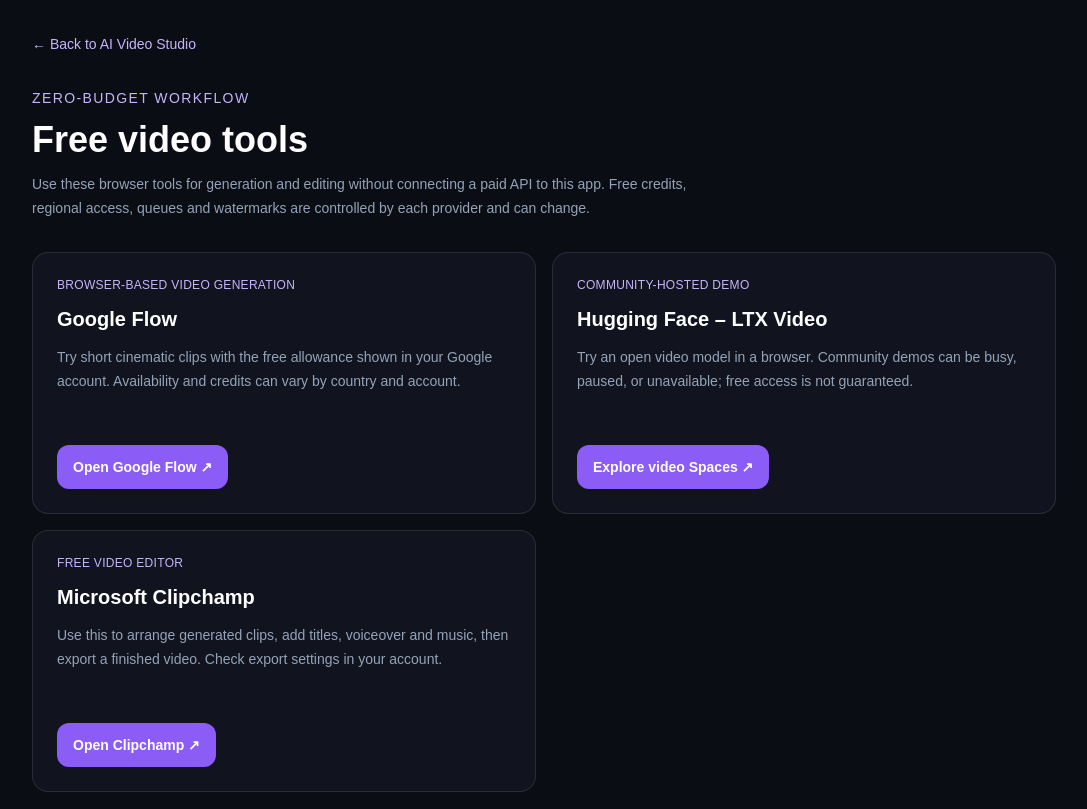
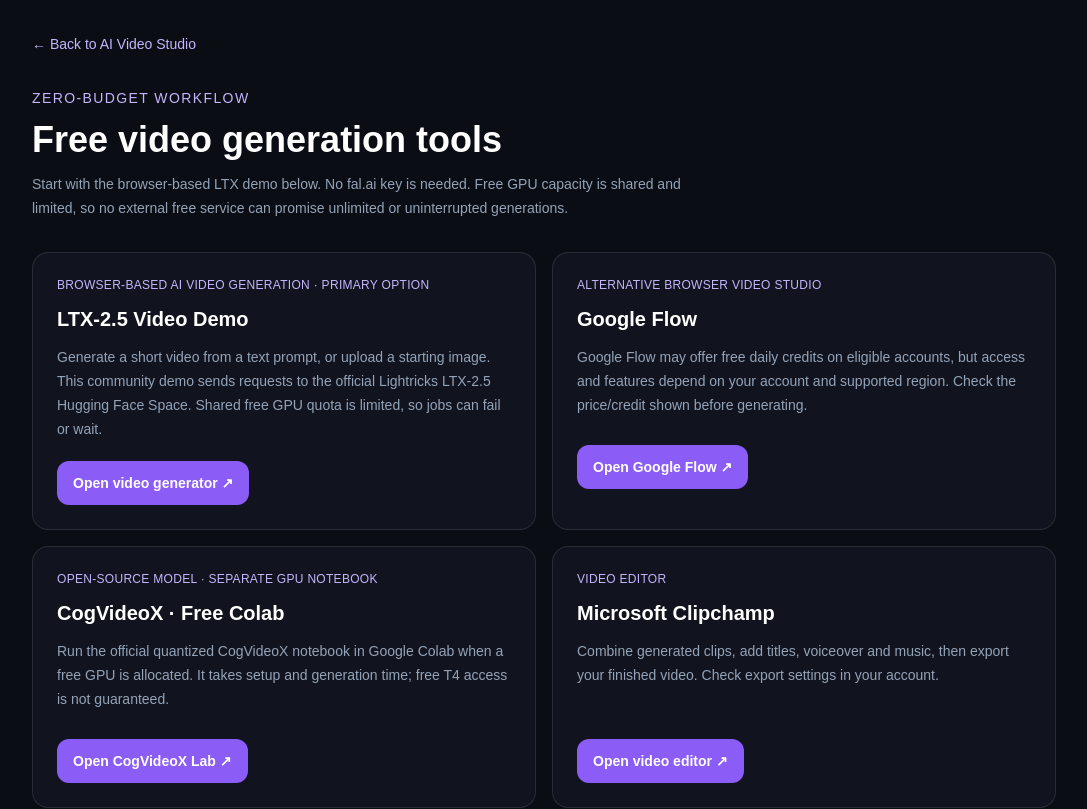
Before and after one commit to Toolnova1/AI-Video-Studio, a Next.js app: page /free-tools in a window 1280 px wide. Shown: the top 809 px of the page, without its empty margins (96-1183 px from the left). Built offline with nearby package versions, Linux system fonts and the light colour scheme.

Commit message:
Make free video generation options directly usable

```diff
--- a/app/free-tools/page.tsx
+++ b/app/free-tools/page.tsx
@@ -2,25 +2,33 @@ import Link from "next/link";
 
 const tools = [
   {
+    name: "LTX-2.5 Video Demo",
+    type: "Browser-based AI video generation · primary option",
+    detail: "Generate a short video from a text prompt, or upload a starting image. This community demo sends requests to the official Lightricks LTX-2.5 Hugging Face Space. Shared free GPU quota is limited, so jobs can fail or wait.",
+    href: "https://arpitkgoyal-ltx-2-5-demo.static.hf.space/index.html",
+    action: "Open video generator"
+  },
+  {
     name: "Google Flow",
-    type: "Browser-based video generation",
-    detail: "Try short cinematic clips with the free allowance shown in your Google account. Availability and credits can vary by country and account.",
+    type: "Alternative browser video studio",
+    detail: "Google Flow may offer free daily credits on eligible accounts, but access and features depend on your account and supported region. Check the price/credit shown before generating.",
     href: "https://labs.google/fx/tools/flow",
     action: "Open Google Flow"
   },
   {
-    name: "Hugging Face – LTX Video",
-    type: "Community-hosted demo",
-    detail: "Try an open video model in a browser. Community demos can be busy, paused, or unavailable; free access is not guaranteed.",
-    href: "https://huggingface.co/spaces",
-    action: "Explore video Spaces"
+    name: "CogVideoX · Free Colab",
+    type: "Open-source model · separate GPU notebook",
+    detail: "Run the official quantized CogVideoX notebook in Google Colab when a free GPU is allocated. It takes setup and generation time; free T4 access is not guaranteed.",
+    href: "/free-gpu",
+    action: "Open CogVideoX Lab",
+    internal: true
   },
   {
     name: "Microsoft Clipchamp",
-    type: "Free video editor",
-    detail: "Use this to arrange generated clips, add titles, voiceover and music, then export a finished video. Check export settings in your account.",
+    type: "Video editor",
+    detail: "Combine generated clips, add titles, voiceover and music, then export your finished video. Check export settings in your account.",
     href: "https://clipchamp.com/",
-    action: "Open Clipchamp"
+    action: "Open video editor"
   }
 ];
 
@@ -30,29 +38,31 @@ export default function FreeToolsPage() {
       <div className="mx-auto max-w-5xl">
         <Link href="/" className="text-sm text-violet-300 hover:text-violet-200">← Back to AI Video Studio</Link>
         <p className="mt-8 text-sm font-medium tracking-widest text-violet-300">ZERO-BUDGET WORKFLOW</p>
-        <h1 className="mt-3 text-3xl font-semibold sm:text-4xl">Free video tools</h1>
+        <h1 className="mt-3 text-3xl font-semibold sm:text-4xl">Free video generation tools</h1>
         <p className="mt-3 max-w-2xl text-sm leading-6 text-slate-400">
-          Use these browser tools for generation and editing without connecting a paid API to this app.
-          Free credits, regional access, queues and watermarks are controlled by each provider and can change.
+          Start with the browser-based LTX demo below. No fal.ai key is needed. Free GPU capacity is shared and limited, so no external free service can promise unlimited or uninterrupted generations.
         </p>
         <div className="mt-8 grid gap-4 md:grid-cols-2">
-          {tools.map((tool) => (
-            <article key={tool.name} className="rounded-2xl border border-white/10 bg-[#11141e] p-6">
-              <p className="text-xs font-medium uppercase tracking-wide text-violet-300">{tool.type}</p>
-              <h2 className="mt-3 text-xl font-semibold">{tool.name}</h2>
-              <p className="mt-3 min-h-20 text-sm leading-6 text-slate-400">{tool.detail}</p>
-              <a href={tool.href} target="_blank" rel="noreferrer" className="mt-5 inline-flex rounded-xl bg-violet-500 px-4 py-3 text-sm font-semibold text-white hover:bg-violet-400">
-                {tool.action} ↗
-              </a>
-            </article>
-          ))}
+          {tools.map((tool) => {
+            const card = (
+              <article className="h-full rounded-2xl border border-white/10 bg-[#11141e] p-6 transition hover:border-violet-400/40">
+                <p className="text-xs font-medium uppercase tracking-wide text-violet-300">{tool.type}</p>
+                <h2 className="mt-3 text-xl font-semibold">{tool.name}</h2>
+                <p className="mt-3 min-h-20 text-sm leading-6 text-slate-400">{tool.detail}</p>
+                <span className="mt-5 inline-flex rounded-xl bg-violet-500 px-4 py-3 text-sm font-semibold text-white">
+                  {tool.action} ↗
+                </span>
+              </article>
+            );
+            return tool.internal
+              ? <Link key={tool.name} href={tool.href}>{card}</Link>
+              : <a key={tool.name} href={tool.href} target="_blank" rel="noreferrer">{card}</a>;
+          })}
         </div>
         <section className="mt-8 rounded-2xl border border-amber-300/20 bg-amber-300/5 p-5">
-          <h2 className="font-semibold text-amber-200">Important: what this page does not do</h2>
+          <h2 className="font-semibold text-amber-200">Important limitations</h2>
           <p className="mt-2 text-sm leading-6 text-slate-300">
-            These are external services, not secretly integrated APIs. You open them yourself, generate/download clips,
-            then edit them in Clipchamp. This avoids unexpected API charges. Do not upload private or sensitive footage
-            unless you are comfortable with that provider's privacy terms.
+            These are external services, not an inference engine hosted by this website. Shared free GPU demos can show queue, quota or GPU-unavailable errors. Download each finished MP4 from the provider. The main Generate Video button still uses the Wan 3 fal.ai adapter and may incur charges; use these Free tools links to avoid submitting a paid Wan request.
           </p>
         </section>
       </div>
```
